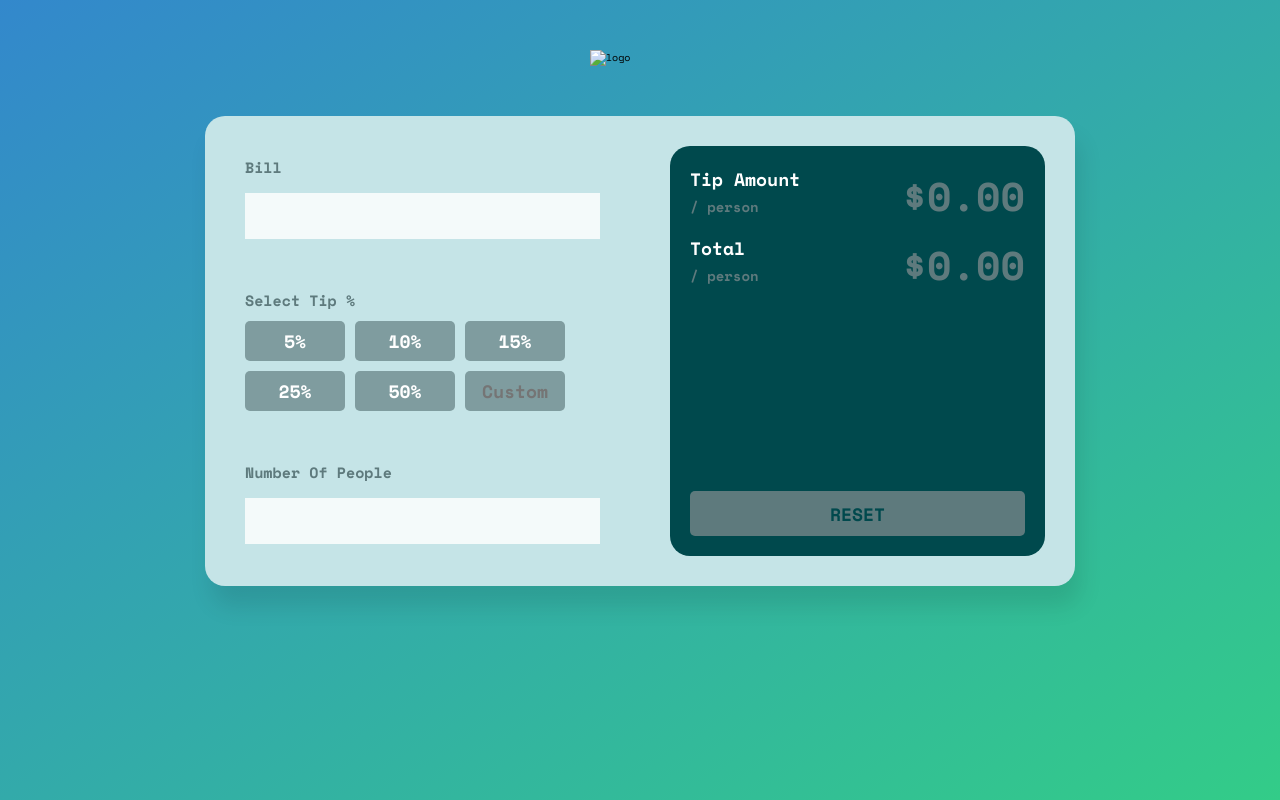
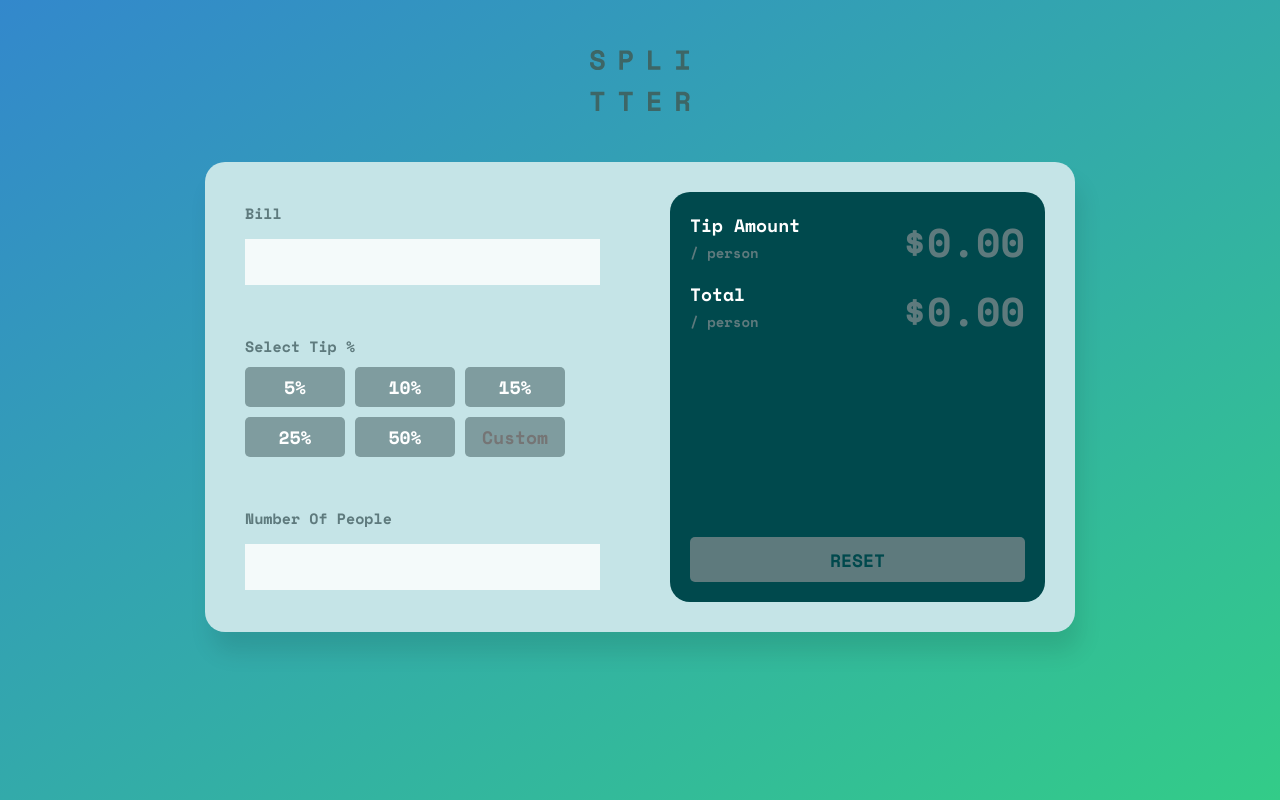
Before and after one commit to Davest04/tip-calculator, a plain HTML site: page index.html in a window 1280 px wide. Drawn offline with nearby package versions, Linux system fonts and the light colour scheme.

Commit message:
Update index.html

```diff
--- a/index.html
+++ b/index.html
@@ -3,7 +3,7 @@
   <head>
     <meta charset="UTF-8" />
     <meta name="viewport" content="width=device-width, initial-scale=1.0" />
-    <link rel="icon"type="image/png" href="./images/favicon-32x32.png"/>
+    <link rel="icon"type="image/png" href="./favicon-32x32.png"/>
     <title>Frontend Mentor | Tip calculator app</title>
     <link rel="stylesheet" href="./style.css" />
     <script src="./java.js" defer></script>
@@ -12,7 +12,7 @@
     <section>
       <div class="container">
         <div class="logo">
-        <img src="./images/logo.svg" alt="logo" />
+        <img src="./logo.svg" alt="logo" />
         </div>
         <div class="bill">
           <div class="bill-left">
```
